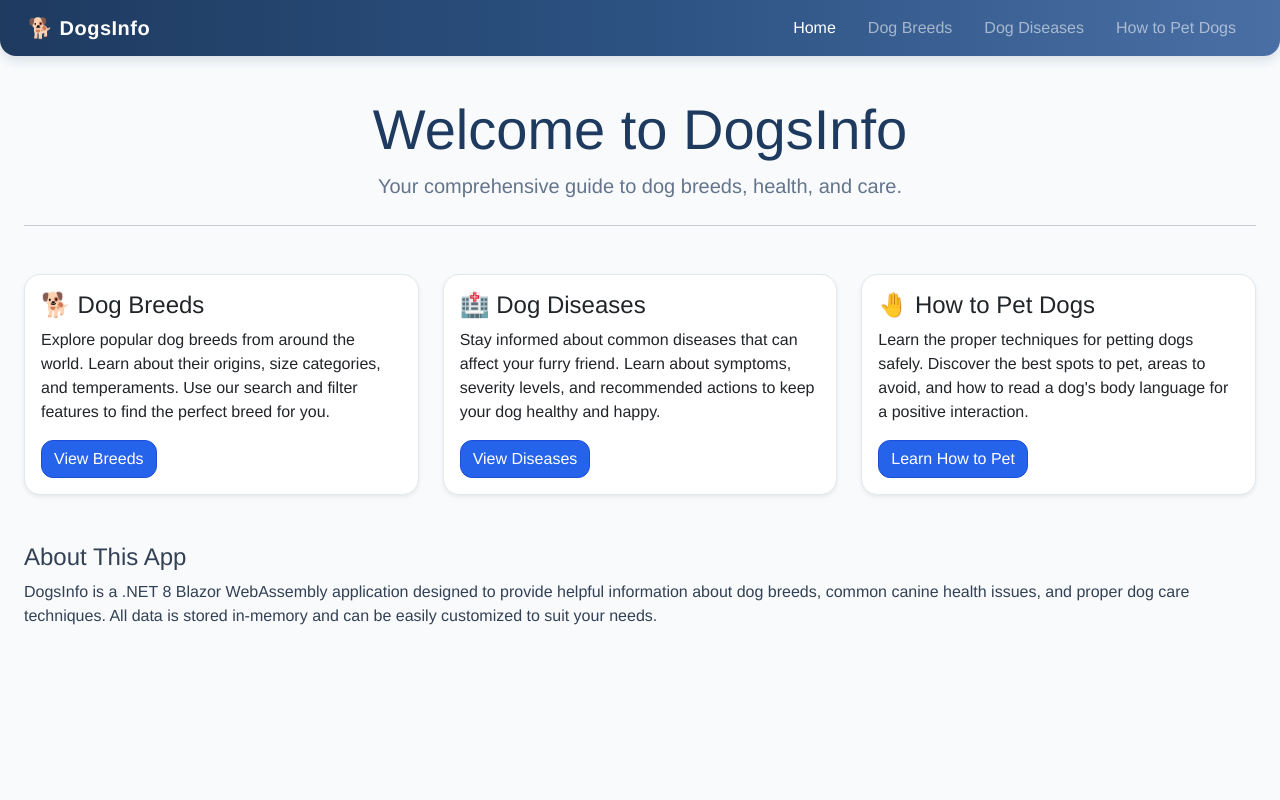
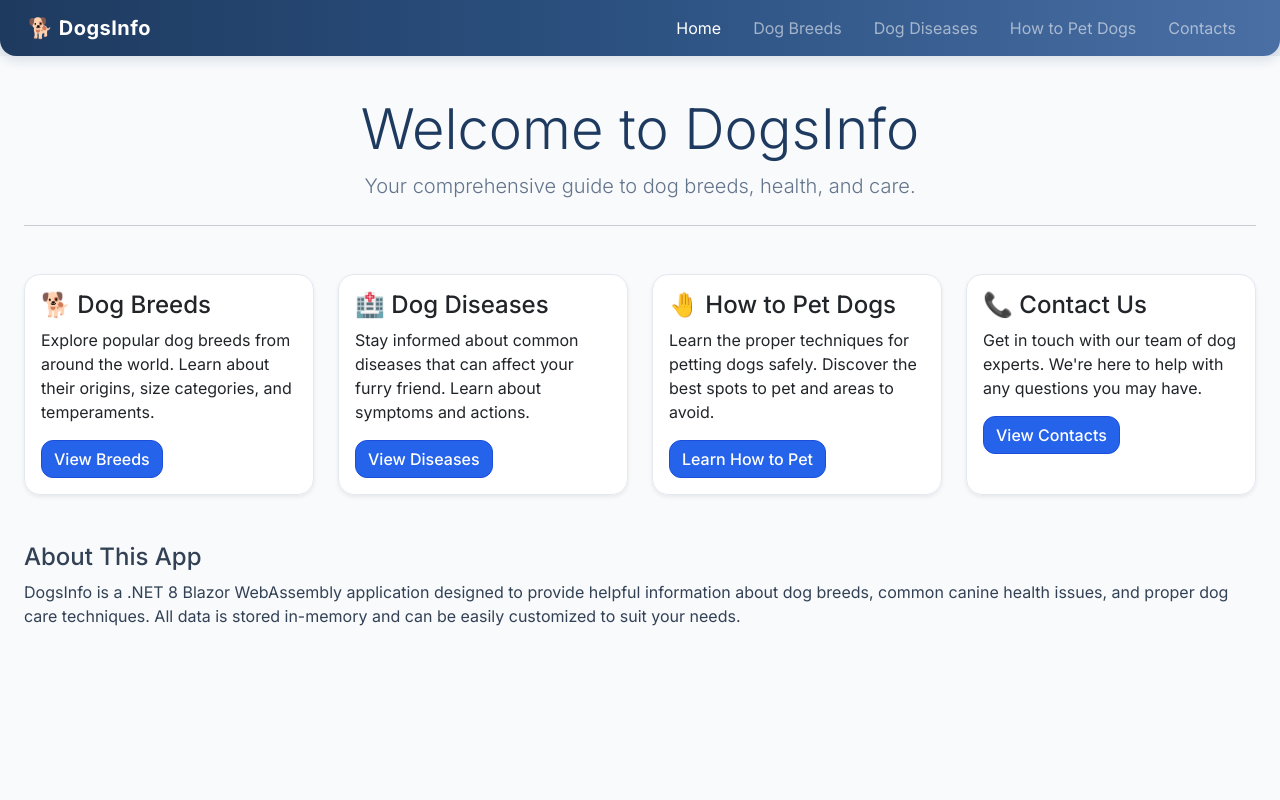
Before and after one commit to JardaJ09/jjPokus, an ASP.NET Core app: page / in a window 1280 px wide. Run offline with ASP.NET Core 8, Linux system fonts and the light colour scheme; style sheets or scripts are compiled from the project's sources.

Commit message:
Add background gradient, modern Inter font, and Contacts page with team members
Co-authored-by: JardaJ09 <95539126+JardaJ09@users.noreply.github.com>

```diff
--- a/DogsInfo/Layout/NavMenu.razor
+++ b/DogsInfo/Layout/NavMenu.razor
@@ -27,6 +27,11 @@
                         How to Pet Dogs
                     </NavLink>
                 </li>
+                <li class="nav-item">
+                    <NavLink class="nav-link px-3" href="contacts">
+                        Contacts
+                    </NavLink>
+                </li>
             </ul>
         </div>
     </div>
--- a/DogsInfo/Pages/Home.razor
+++ b/DogsInfo/Pages/Home.razor
@@ -8,15 +8,14 @@
     <hr class="my-4" />
 </div>
 
-<div class="row row-cols-1 row-cols-md-3 g-4">
+<div class="row row-cols-1 row-cols-md-2 row-cols-lg-4 g-4">
     <div class="col">
         <div class="card h-100 shadow-sm">
             <div class="card-body">
                 <h2 class="card-title h4">🐕 Dog Breeds</h2>
                 <p class="card-text">
                     Explore popular dog breeds from around the world. Learn about their origins,
-                    size categories, and temperaments. Use our search and filter features to find
-                    the perfect breed for you.
+                    size categories, and temperaments.
                 </p>
                 <a href="breeds" class="btn btn-primary">View Breeds</a>
             </div>
@@ -28,8 +27,7 @@
                 <h2 class="card-title h4">🏥 Dog Diseases</h2>
                 <p class="card-text">
                     Stay informed about common diseases that can affect your furry friend.
-                    Learn about symptoms, severity levels, and recommended actions to keep
-                    your dog healthy and happy.
+                    Learn about symptoms and actions.
                 </p>
                 <a href="diseases" class="btn btn-primary">View Diseases</a>
             </div>
@@ -41,10 +39,21 @@
                 <h2 class="card-title h4">🤚 How to Pet Dogs</h2>
                 <p class="card-text">
                     Learn the proper techniques for petting dogs safely. Discover the best
-                    spots to pet, areas to avoid, and how to read a dog's body language
-                    for a positive interaction.
+                    spots to pet and areas to avoid.
                 </p>
                 <a href="petting" class="btn btn-primary">Learn How to Pet</a>
+            </div>
+        </div>
+    </div>
+    <div class="col">
+        <div class="card h-100 shadow-sm">
+            <div class="card-body">
+                <h2 class="card-title h4">📞 Contact Us</h2>
+                <p class="card-text">
+                    Get in touch with our team of dog experts. We're here to help with any
+                    questions you may have.
+                </p>
+                <a href="contacts" class="btn btn-primary">View Contacts</a>
             </div>
         </div>
     </div>
--- a/DogsInfo/wwwroot/css/app.css
+++ b/DogsInfo/wwwroot/css/app.css
@@ -1,7 +1,24 @@
 html, body {
-    font-family: 'Helvetica Neue', Helvetica, Arial, sans-serif;
-    background-color: #f8fafc;
+    font-family: 'Inter', -apple-system, BlinkMacSystemFont, 'Segoe UI', Roboto, sans-serif;
+    background: linear-gradient(135deg, #f0f4f8 0%, #e2e8f0 50%, #f8fafc 100%);
+    background-attachment: fixed;
     color: #334155;
+    min-height: 100vh;
+}
+
+/* Subtle pattern overlay */
+body::before {
+    content: '';
+    position: fixed;
+    top: 0;
+    left: 0;
+    width: 100%;
+    height: 100%;
+    background-image:
+        radial-gradient(circle at 25% 25%, rgba(37, 99, 235, 0.03) 0%, transparent 50%),
+        radial-gradient(circle at 75% 75%, rgba(30, 58, 95, 0.03) 0%, transparent 50%);
+    pointer-events: none;
+    z-index: -1;
 }
 
 h1:focus {
@@ -10,6 +27,7 @@ h1:focus {
 
 h1, h2, h3, h4, h5, h6 {
     color: #1e3a5f;
+    font-weight: 600;
 }
 
 a, .btn-link {
@@ -24,6 +42,7 @@ a:hover, .btn-link:hover {
     color: #fff;
     background-color: #2563eb;
     border-color: #1d4ed8;
+    font-weight: 500;
 }
 
 .btn-primary:hover {
@@ -52,8 +71,9 @@ a:hover, .btn-link:hover {
 }
 
 .card {
-    background-color: #ffffff;
+    background-color: rgba(255, 255, 255, 0.95);
     border-color: #e2e8f0;
+    backdrop-filter: blur(10px);
 }
 
 .card-header {
--- a/DogsInfo/wwwroot/index.html
+++ b/DogsInfo/wwwroot/index.html
@@ -6,6 +6,9 @@
     <meta name="viewport" content="width=device-width, initial-scale=1.0" />
     <title>DogsInfo - Dog Breeds and Diseases</title>
     <base href="/" />
+    <link rel="preconnect" href="https://fonts.googleapis.com">
+    <link rel="preconnect" href="https://fonts.gstatic.com" crossorigin>
+    <link href="https://fonts.googleapis.com/css2?family=Inter:wght@300;400;500;600;700&display=swap" rel="stylesheet">
     <link href="https://cdn.jsdelivr.net/npm/bootstrap@5.3.2/dist/css/bootstrap.min.css" rel="stylesheet" integrity="sha384-T3c6CoIi6uLrA9TneNEoa7RxnatzjcDSCmG1MXxSR1GAsXEV/Dwwykc2MPK8M2HN" crossorigin="anonymous" />
     <link rel="stylesheet" href="css/app.css" />
     <link rel="stylesheet" href="css/site.css" />
```
Also changed, not shown: DogsInfo/Pages/Contacts.razor (added, +138 -0 lines), DogsInfo/wwwroot/css/site.css (+37 -1 lines).
